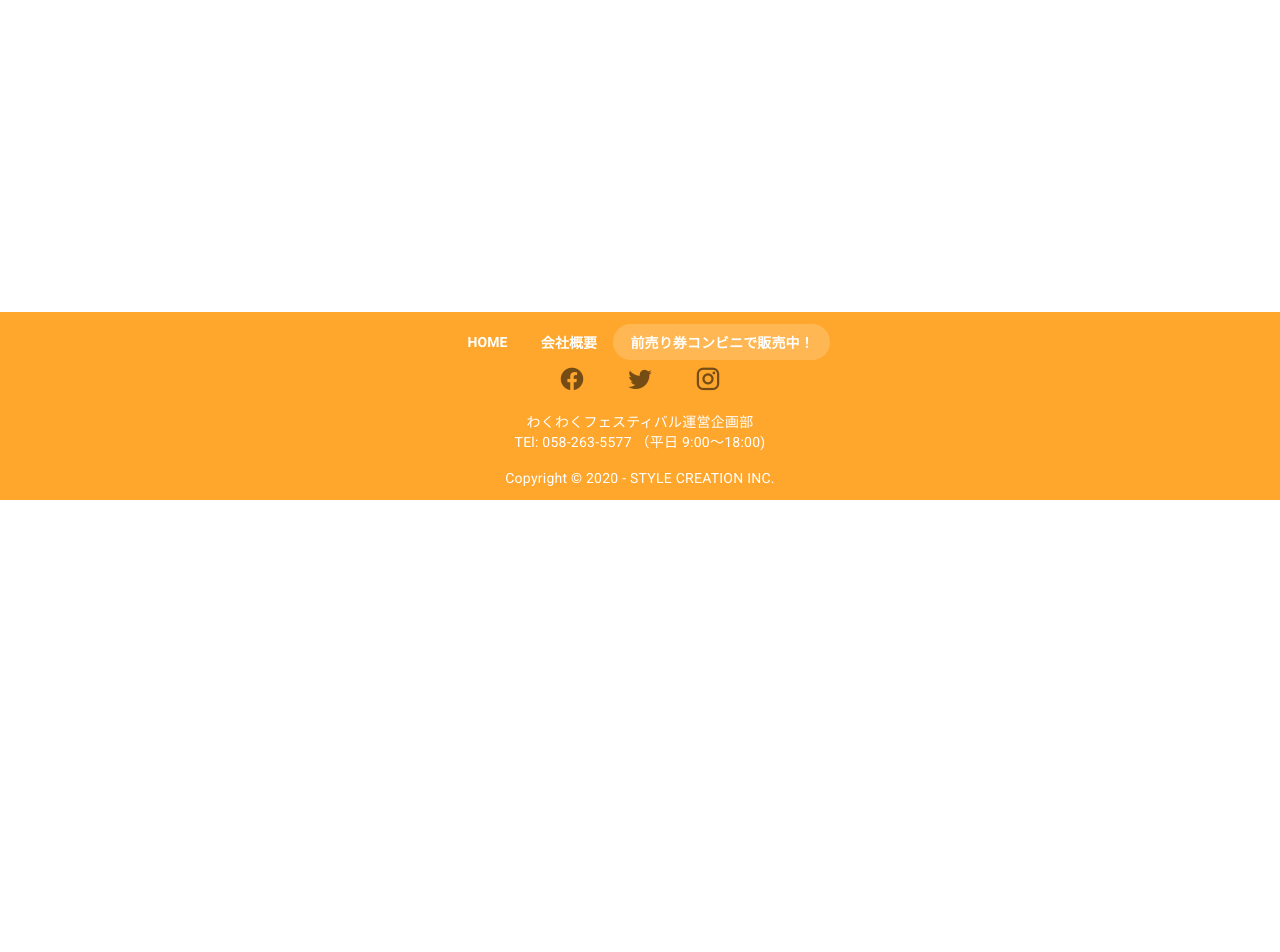
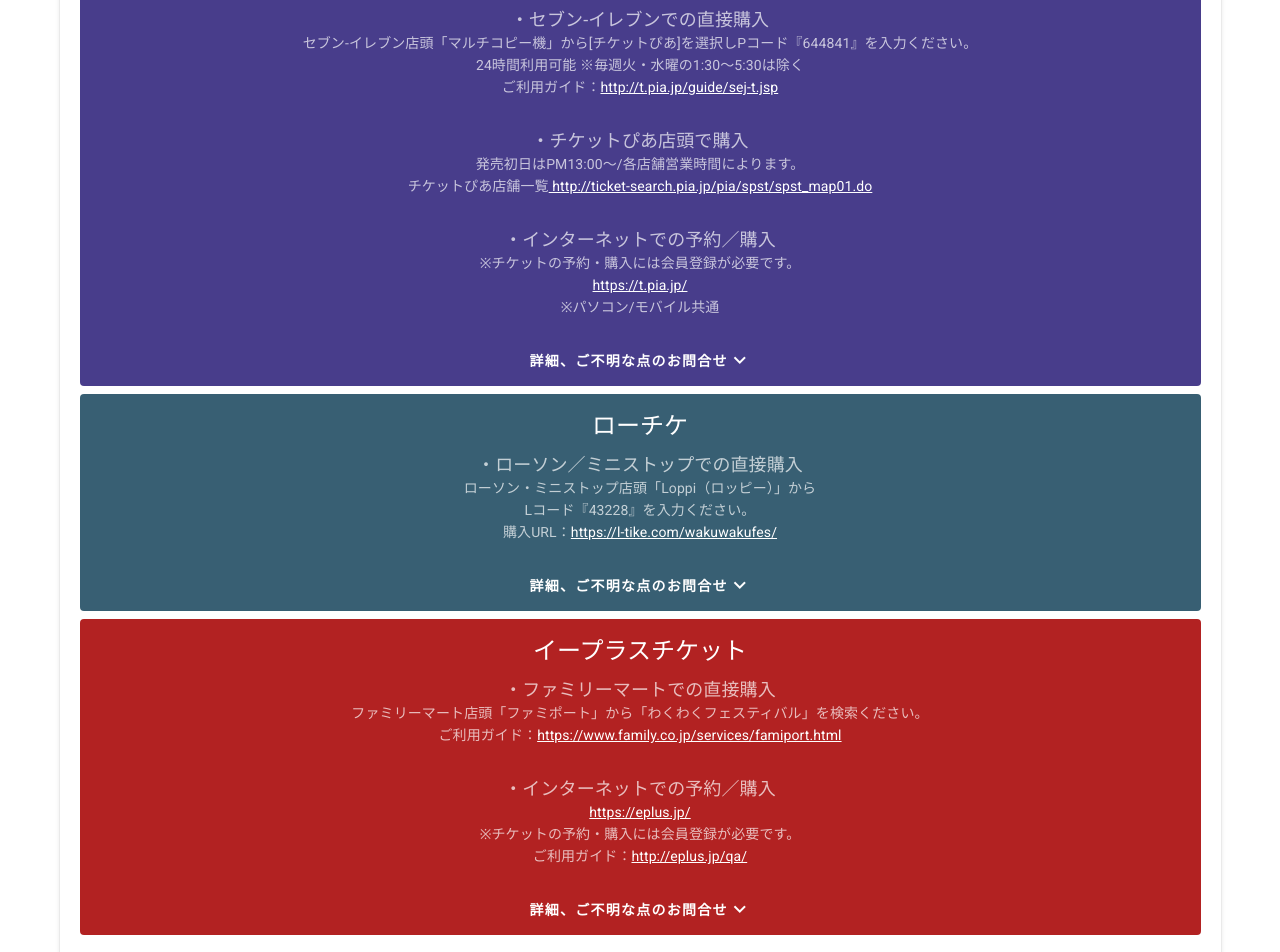
Before and after one commit to hirotaka-takase/wakuwakufestival, a Nuxt app: page /ticket in a window 1280 px wide. Shown: the part 300-1252 px from the top of the page. Before the commit the page ends 800 px from the top, so only its background shows below. Built offline with nearby package versions, Linux system fonts and the light colour scheme.

Commit message:
チケットページ作成

```diff
--- /dev/null
+++ b/pages/ticket.vue
@@ -0,0 +1,160 @@
+<template>
+    <v-container fill-width py-12 mb-5>
+        <v-card class="mx-auto">
+            <v-card-text>
+                <h3 class="d-inline-block wf-roundedmplus1c mb-5 pa-4">チケット購入方法</h3>
+            </v-card-text>
+            <v-row dense class="pa-5">
+                <v-col cols="12">
+                    <v-card
+                        color="#483D8B"
+                        dark
+                        elevation="0"
+                        class="text-center"
+                    >
+                        <v-card-title class="justify-center headline">チケットぴあ</v-card-title>
+                        <v-card-subtitle class="pt-3">
+                            <span>・セブン-イレブンでの直接購入</span><br>
+                            セブン-イレブン店頭「マルチコピー機」から[チケットぴあ]を選択しPコード『644841』を入力ください。<br>
+                            24時間利用可能 ※毎週火・水曜の1:30～5:30は除く<br>
+                            ご利用ガイド：<a href="http://t.pia.jp/guide/sej-t.jsp" target="_blank">http://t.pia.jp/guide/sej-t.jsp</a>
+                        </v-card-subtitle>
+                        <v-card-subtitle>
+                            <span>・チケットぴあ店頭で購入</span><br>
+                            発売初日はPM13:00～/各店舗営業時間によります。<br>
+                            チケットぴあ店舗一覧<a href="http://ticket-search.pia.jp/pia/spst/spst_map01.do" target="_blank"> http://ticket-search.pia.jp/pia/spst/spst_map01.do</a>
+                        </v-card-subtitle>
+                        <v-card-subtitle>
+                            <span>・インターネットでの予約／購入</span><br>
+                            ※チケットの予約・購入には会員登録が必要です。<br>
+                            <a href="https://t.pia.jp/" target="_blank">https://t.pia.jp/</a><br>
+                            ※パソコン/モバイル共通
+                        </v-card-subtitle>
+                        <v-card-actions class="justify-center">
+                            <v-btn
+                            icon
+                            @click="show = !show"
+                            class="font-weight-bold"
+                            >
+                                詳細、ご不明な点のお問合せ
+                                <v-icon>{{ show ? 'mdi-chevron-up' : 'mdi-chevron-down' }}</v-icon>
+                            </v-btn>
+                        </v-card-actions>
+                        <v-expand-transition>
+                            <div v-show="show">
+                                <v-divider></v-divider>
+                                <v-card-text>
+                                チケットぴあ：0570-02-9111<br>
+                                ※音声認識による受付は24時間対応、10:00－18:00（オペレーター対応）<br>
+                                ※毎週（火）・（水）2:30～5:30はシステムメンテナンスのため受付休止。
+                                </v-card-text>
+                            </div>
+                        </v-expand-transition>
+                    </v-card>
+                </v-col>
+
+                <v-col cols="12">
+                    <v-card
+                        color="#385F73"
+                        dark
+                        elevation="0"
+                        class="text-center"
+                    >
+                        <v-card-title class="justify-center headline">ローチケ</v-card-title>
+                        <v-card-subtitle class="pt-3">
+                            <span>・ローソン／ミニストップでの直接購入</span><br>
+                            ローソン・ミニストップ店頭「Loppi（ロッピー）」から<br>
+                            Lコード『43228』を入力ください。<br>
+                            購入URL：<a href="https://l-tike.com/wakuwakufes/" target="_blank">https://l-tike.com/wakuwakufes/</a>
+                        </v-card-subtitle>
+                        <v-card-actions class="justify-center">
+                            <v-btn
+                            icon
+                            @click="show = !show"
+                            class="font-weight-bold"
+                            >
+                                詳細、ご不明な点のお問合せ
+                                <v-icon>{{ show ? 'mdi-chevron-up' : 'mdi-chevron-down' }}</v-icon>
+                            </v-btn>
+                        </v-card-actions>
+                        <v-expand-transition>
+                            <div v-show="show">
+                                <v-divider></v-divider>
+                                <v-card-text>
+                                ローソンチケット：0570-000-777＜10:00－18:00＞
+                                </v-card-text>
+                            </div>
+                        </v-expand-transition>
+                    </v-card>
+                </v-col>
+
+                <v-col cols="12">
+                    <v-card
+                        color="#B22222"
+                        dark
+                        elevation="0"
+                        class="text-center"
+                    >
+                        <v-card-title class="justify-center headline">イープラスチケット</v-card-title>
+                        <v-card-subtitle class="pt-3">
+                            <span>・ファミリーマートでの直接購入</span><br>
+                            ファミリーマート店頭「ファミポート」から「わくわくフェスティバル」を検索ください。<br>
+                            ご利用ガイド：<a href="https://www.family.co.jp/services/famiport.html" target="_blank">https://www.family.co.jp/services/famiport.html</a>
+                        </v-card-subtitle>
+                        <v-card-subtitle>
+                            <span>・インターネットでの予約／購入</span><br>
+                            <a href="https://eplus.jp/" target="_blank">https://eplus.jp/</a><br>
+                            ※チケットの予約・購入には会員登録が必要です。<br>
+                            ご利用ガイド：<a href="http://eplus.jp/qa/" target="_blank">http://eplus.jp/qa/</a>
+                        </v-card-subtitle>
+                        <v-card-actions class="justify-center">
+                            <v-btn
+                            icon
+                            @click="show = !show"
+                            class="font-weight-bold"
+                            >
+                                詳細、ご不明な点のお問合せ
+                                <v-icon>{{ show ? 'mdi-chevron-up' : 'mdi-chevron-down' }}</v-icon>
+                            </v-btn>
+                        </v-card-actions>
+                        <v-expand-transition>
+                            <div v-show="show">
+                                <v-divider></v-divider>
+                                <v-card-text>
+                                <a href="http://eplus.jp/qa/" target="_blank">http://eplus.jp/qa/</a><br>
+                                イープラスカスタマーセンター：0570-06-9911＜受付時間10:00－18:00・土日祝含む＞
+                                </v-card-text>
+                            </div>
+                        </v-expand-transition>
+                    </v-card>
+                </v-col>
+            </v-row>
+        </v-card>
+    </v-container>
+</template>
+
+<script>
+export default {
+    data() {
+        return {
+            show: false,
+        }
+    }
+}
+</script>
+
+<style scoped>
+h3 {
+    border-bottom: #ffa72d 3px solid;
+    font-size: 1.8rem !important;
+    padding-bottom: 3px;
+    color: #696969;
+    line-height: 30px;
+}
+a {
+    color: #ffffff!important;
+}
+span {
+    font-size: 18px;
+}
+</style>
```
